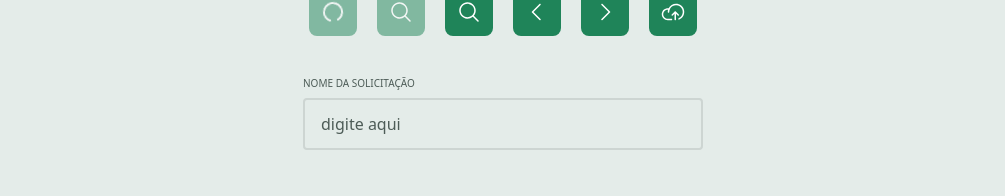
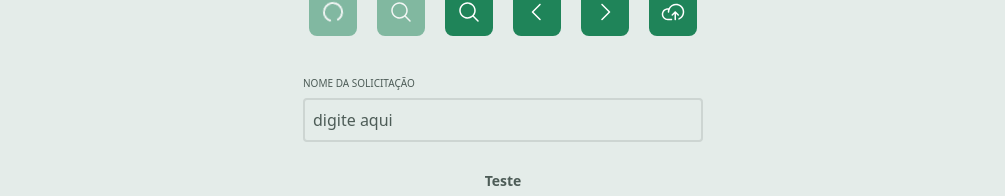
Before and after one commit to Edu-2de/refound-react, a React (Vite) app in the folder refund-react/refund/: page / in a window 1280 px wide. Shown: the part 404-600 px from the top of the page, without its empty margins (137-1142 px from the left). Built offline with nearby package versions, Linux system fonts and the light colour scheme.

Commit message:
Adiciona componentes Input e InputSelect com variantes de estilo; refatora InputText para utilizar novos componentes

```diff
--- /dev/null
+++ b/refund-react/refund/src/components/input-select.tsx
@@ -0,0 +1,59 @@
+import * as Select from "@radix-ui/react-select";
+import type { VariantProps } from "tailwind-variants";
+import { Input, inputVariants } from "./input";
+
+interface InputSelectProps
+    extends
+        Omit<React.ComponentProps<"select">, "size">,
+        VariantProps<typeof inputVariants> {
+    title: string;
+    className?: string;
+    wrapperClassName?: string;
+}
+
+export default function InputSelect({
+    className,
+    wrapperClassName,
+    title,
+    size,
+}: InputSelectProps) {
+    const { wrapper } = inputVariants({ size });
+    return (
+        <Input.Root className={className}>
+            <Input.Label>{title}</Input.Label>
+            <Select.Root>
+                <Input.Wrapper className={`p-0 ${wrapperClassName} `}>
+                    <Select.Trigger
+                        className={wrapper({
+                            className:
+                                "w-full flex justify-between items-center outline-none bg-transparent text-gray-100 cursor-pointer border-0",
+                        })}
+                    >
+                        <Select.Value placeholder="Selecione" />
+                    </Select.Trigger>
+                </Input.Wrapper>
+
+                <Select.Content
+                    position="popper"
+                    sideOffset={8}
+                    className="bg-white border border-gray-300 rounded-md p-0 shadow-lg cursor-pointer w-(--radix-select-trigger-width) flex-1 overflow-hidden"
+                >
+                    <Select.Viewport>
+                        <Select.Item
+                            value="alimentação"
+                            className="p-2 outline-none hover:bg-gray-400 cursor-pointer rounded"
+                        >
+                            <Select.ItemText>Alimentação</Select.ItemText>
+                        </Select.Item>
+                        <Select.Item
+                            value="medicamento"
+                            className="p-2 outline-none hover:bg-gray-400 cursor-pointer rounded"
+                        >
+                            <Select.ItemText>Medicamento</Select.ItemText>
+                        </Select.Item>
+                    </Select.Viewport>
+                </Select.Content>
+            </Select.Root>
+        </Input.Root>
+    );
+}
--- a/refund-react/refund/src/components/input-text.tsx
+++ b/refund-react/refund/src/components/input-text.tsx
@@ -1,56 +1,33 @@
-import type React from "react";
-import { tv, type VariantProps } from "tailwind-variants";
-import Text from "./text";
-
-export const inputVariants = tv({
-    slots: {
-        container: "flex flex-col gap-2 group",
-        label: `
-            text-gray-200 group-focus-within:text-green-100
-            group-focus-within:font-bold transition-all`,
-        wrapper: `
-            border-2 border-solid border-gray-300
-            focus-within:border-green-100 bg-transparent rounded flex
-            items-center p-4`,
-        input: `
-            bg-transparent outline-none placeholder:text-gray-200
-            flex-1 text-gray-100 caret-green-100`,
-    },
-    variants: {
-        size: {
-            md: {
-                wrapper: "w-60 h-6",
-            },
-        },
-    },
-    defaultVariants: {
-        size: "md",
-    },
-});
+import React, { useId } from "react";
+import type { VariantProps } from "tailwind-variants";
+import { Input, inputVariants } from "./input";
 
 interface InputTextProps
     extends
         Omit<React.ComponentProps<"input">, "size">,
         VariantProps<typeof inputVariants> {
     title: string;
+    wrapperClassName?: string;
 }
 
 export default function InputText({
     className,
+    wrapperClassName,
     size,
     title,
+    id,
     ...props
 }: InputTextProps) {
-    const { container, label, wrapper, input } = inputVariants({ size });
+    const generatedId = useId();
+    const inputId = id || generatedId;
 
     return (
-        <div className={container()}>
-            <Text variant="body-xs" className={label()}>
-                {title}
-            </Text>
-            <div className={wrapper({ className })}>
-                <input className={input()} type="text" {...props} />
-            </div>
-        </div>
+        <Input.Root className={className}>
+            <Input.Label htmlFor={inputId}>{title}</Input.Label>
+
+            <Input.Wrapper className={wrapperClassName} size={size}>
+                <Input.Field id={inputId} {...props} />
+            </Input.Wrapper>
+        </Input.Root>
     );
 }
--- /dev/null
+++ b/refund-react/refund/src/components/input.tsx
@@ -0,0 +1,82 @@
+import { tv, type VariantProps } from "tailwind-variants";
+import Text from "./text";
+
+export const inputVariants = tv({
+    slots: {
+        container: "flex flex-col gap-2 group",
+        label: "text-gray-200 group-focus-within:text-green-100 group-focus-within:font-bold transition-all ",
+        wrapper:
+            "border-2 border-solid border-gray-300 focus-within:border-green-100 bg-transparent rounded flex items-center w-full min-w-60 ",
+        input: "bg-transparent outline-none placeholder:text-gray-200 flex-1 text-gray-100 caret-green-100",
+    },
+    variants: {
+        size: {
+            sm: {
+                wrapper: "p-2",
+            },
+            md: {
+                wrapper: "p-4",
+            },
+            lg: {
+                wrapper: " p-6",
+            },
+        },
+    },
+    defaultVariants: {
+        size: "sm",
+    },
+});
+
+interface InputRootProps extends React.ComponentProps<"div"> {}
+function InputRoot({ className, children, ...props }: InputRootProps) {
+    const { container } = inputVariants();
+    return (
+        <div className={container({ className })} {...props}>
+            {children}
+        </div>
+    );
+}
+
+interface InputLabelProps extends React.ComponentProps<"label"> {}
+function InputLabel({ className, children, ...props }: InputLabelProps) {
+    const { label } = inputVariants();
+    return (
+        <Text
+            variant="body-xs"
+            className={label({ className })}
+            as="label"
+            {...props}
+        >
+            {children}
+        </Text>
+    );
+}
+
+interface InputWrapperProps
+    extends React.ComponentProps<"div">, VariantProps<typeof inputVariants> {}
+function InputWrapper({
+    className,
+    size,
+    children,
+    ...props
+}: InputWrapperProps) {
+    const { wrapper } = inputVariants({ size });
+    return (
+        <div className={wrapper({ className })} {...props}>
+            {children}
+        </div>
+    );
+}
+
+interface InputFieldProps extends React.ComponentProps<"input"> {}
+function InputField({ className, type = "text", ...props }: InputFieldProps) {
+    const { input } = inputVariants();
+    return <input type={type} className={input({ className })} {...props} />;
+}
+
+export const Input = {
+    Root: InputRoot,
+    Label: InputLabel,
+    Wrapper: InputWrapper,
+    Field: InputField,
+};
```
